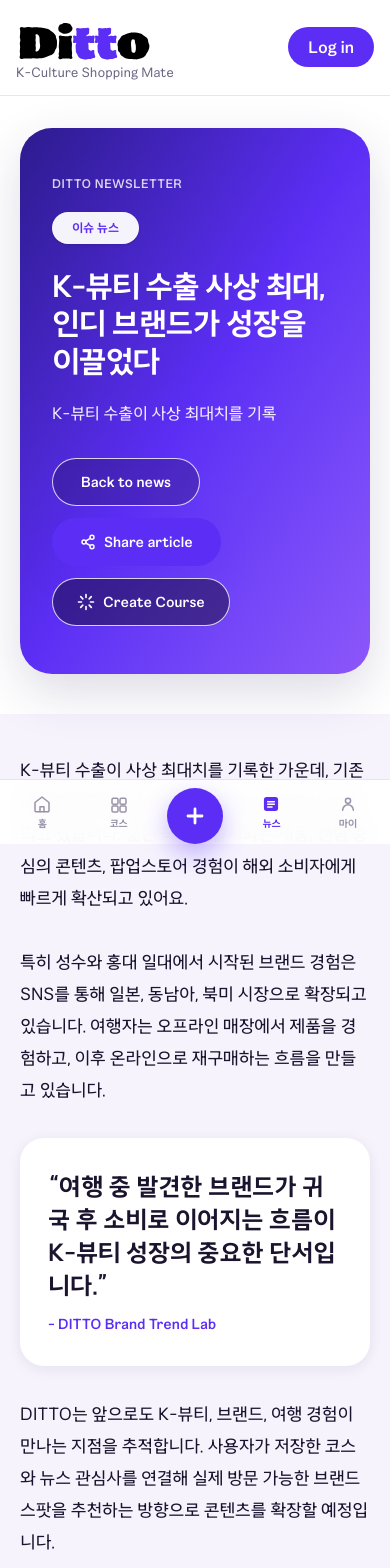
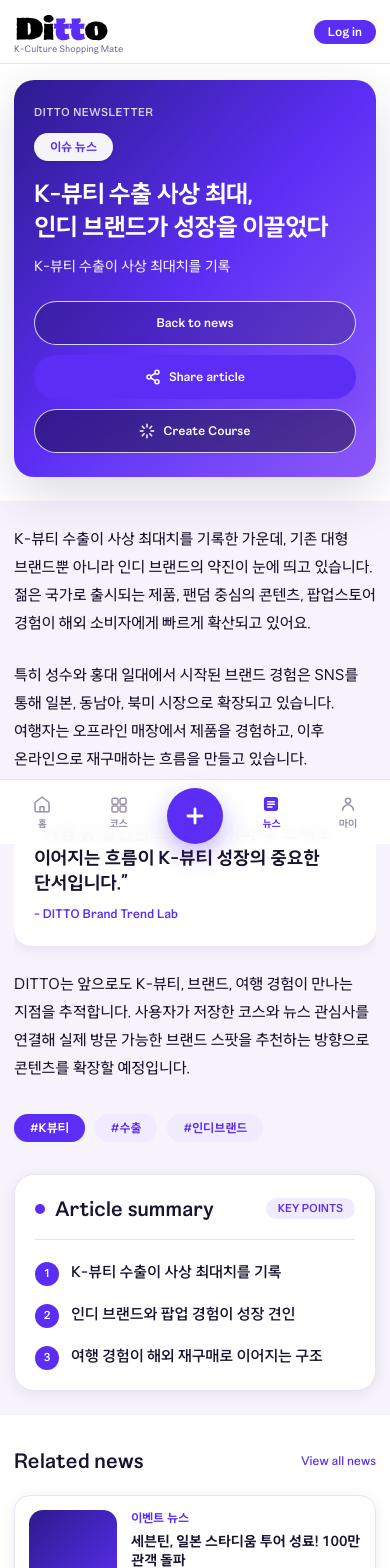
Before and after one commit to HDF-final/Ditto-FrontEnd, a Next.js app: page /news/k-beauty-export-record in a window 390 px wide. Shown: the top 1568 px of the page. Built offline with nearby package versions, Linux system fonts and the light colour scheme; no server answers.

Commit message:
fix: 모바일 헤더, 뉴스 상세 및 마이페이지 반응형 UI 최적화

```diff
--- a/src/app/news/[slug]/page.js
+++ b/src/app/news/[slug]/page.js
@@ -156,9 +156,9 @@ export default async function NewsDetailPage({ params }) {
   return (
     <main className="bg-surface-soft min-h-screen">
       {/* 1. Hero Header */}
-      <section className="bg-white px-5 sm:px-8 pb-10 pt-8 lg:px-52 xl:px-60 2xl:px-72 lg:pb-14">
+      <section className="bg-white px-3.5 sm:px-8 pb-6 sm:pb-10 pt-4 sm:pt-8 lg:px-52 xl:px-60 2xl:px-72 lg:pb-14">
         <div
-          className={`relative mx-auto max-w-7xl min-h-[440px] lg:min-h-[500px] overflow-hidden rounded-[32px] px-8 py-12 text-white shadow-[0_18px_50px_rgba(43,28,89,0.16)] sm:px-12 lg:px-16 lg:py-16 ${
+          className={`relative mx-auto max-w-7xl min-h-[360px] sm:min-h-[440px] lg:min-h-[500px] overflow-hidden rounded-[20px] sm:rounded-[32px] px-5 py-6 sm:px-12 lg:px-16 lg:py-16 text-white shadow-[0_18px_50px_rgba(43,28,89,0.16)] ${
             news.representativeImageUrl ? "" : `bg-linear-to-br ${news.gradient}`
           }`}
         >
@@ -177,22 +177,22 @@ export default async function NewsDetailPage({ params }) {
           ) : null}
 
           <div className="relative z-10 flex max-w-3xl flex-col justify-center">
-            <p className="text-xs font-black uppercase tracking-[0.04em] text-white/80">
+            <p className="text-[11px] sm:text-xs font-black uppercase tracking-[0.04em] text-white/80">
               DITTO NEWSLETTER
             </p>
-            <span className="mt-5 w-fit rounded-full bg-white/95 px-5 py-2 text-xs font-black text-brand shadow-sm">
+            <span className="mt-3 sm:mt-5 w-fit rounded-full bg-white/95 px-4 sm:px-5 py-1.5 sm:py-2 text-xs font-black text-brand shadow-sm">
               {categoryLabel}
             </span>
-            <h1 className="mt-6 whitespace-pre-line text-3xl font-black leading-tight tracking-tight text-white sm:text-4xl lg:text-[46px]">
+            <h1 className="mt-4 sm:mt-6 whitespace-pre-line text-2xl sm:text-4xl lg:text-[46px] font-black leading-snug tracking-tight text-white break-keep">
               {news.title}
             </h1>
-            <p className="mt-5 text-base font-medium leading-relaxed text-white/90">
+            <p className="mt-3 sm:mt-5 text-sm sm:text-base font-medium leading-relaxed text-white/90 break-keep">
               {news.summary}
             </p>
-            <div className="mt-8 flex flex-wrap gap-3">
+            <div className="mt-6 sm:mt-8 flex flex-col sm:flex-row flex-wrap gap-2.5 sm:gap-3 w-full sm:w-auto">
               <Link
                 href="/news"
-                className="inline-flex min-h-12 items-center justify-center rounded-control border border-white/80 bg-black/20 backdrop-blur-xs px-7 text-sm font-black text-white transition hover:bg-white/20"
+                className="inline-flex min-h-11 sm:min-h-12 w-full sm:w-auto items-center justify-center rounded-control border border-white/80 bg-black/20 backdrop-blur-xs px-5 sm:px-7 text-xs sm:text-sm font-black text-white transition hover:bg-white/20"
               >
                 {t("backToFeed")}
               </Link>
@@ -202,11 +202,11 @@ export default async function NewsDetailPage({ params }) {
               />
               <Link
                 href={`/ai-course?prompt=${encodeURIComponent(coursePrompt)}`}
-                className="inline-flex min-h-12 items-center justify-center gap-2 rounded-control border border-white/80 bg-black/40 backdrop-blur-xs px-6 text-sm font-black text-white transition hover:bg-white/25 cursor-pointer shadow-xs group"
+                className="inline-flex min-h-11 sm:min-h-12 w-full sm:w-auto items-center justify-center gap-2 rounded-control border border-white/80 bg-black/40 backdrop-blur-xs px-5 sm:px-6 text-xs sm:text-sm font-black text-white transition hover:bg-white/25 cursor-pointer shadow-xs group"
               >
                 <svg
                   aria-hidden="true"
-                  className="size-4.5 text-brand-light transition-transform group-hover:scale-110"
+                  className="size-4 sm:size-4.5 text-brand-light transition-transform group-hover:scale-110"
                   viewBox="0 0 24 24"
                   fill="none"
                   stroke="currentColor"
@@ -224,11 +224,11 @@ export default async function NewsDetailPage({ params }) {
       </section>
 
       {/* 2. Main Content & Sidebar Grid */}
-      <section className="px-5 sm:px-8 py-10 lg:px-52 xl:px-60 2xl:px-72 lg:py-16">
+      <section className="px-3.5 sm:px-8 py-6 sm:py-10 lg:px-52 xl:px-60 2xl:px-72 lg:py-16">
         <div className="mx-auto max-w-7xl">
-          <div className="grid gap-10 lg:grid-cols-[minmax(0,1fr)_380px] lg:items-start">
+          <div className="grid gap-8 sm:gap-10 lg:grid-cols-[minmax(0,1fr)_380px] lg:items-start">
             {/* Left: Article Body */}
-            <article className="flex flex-col gap-8 text-[17px] font-medium leading-8 text-ink">
+            <article className="flex flex-col gap-6 sm:gap-8 text-[15px] sm:text-[17px] font-medium leading-7 sm:leading-8 text-ink break-keep overflow-hidden">
               {news.representativeImageUrl ? (
                 <div className="w-full">
                   <NewsImageLightbox
@@ -250,12 +250,12 @@ export default async function NewsDetailPage({ params }) {
               ))}
 
               {news.quote ? (
-                <blockquote className="rounded-[24px] bg-white px-7 py-8 shadow-card">
-                  <p className="text-2xl font-black leading-snug text-ink">
+                <blockquote className="rounded-[18px] sm:rounded-[24px] bg-white px-5 py-6 sm:px-7 sm:py-8 shadow-card">
+                  <p className="text-lg sm:text-2xl font-black leading-snug text-ink">
                     “{news.quote}”
                   </p>
                   {news.quoteSource ? (
-                    <cite className="mt-3 block text-sm font-black not-italic text-brand">
+                    <cite className="mt-2.5 sm:mt-3 block text-xs sm:text-sm font-black not-italic text-brand">
                       - {news.quoteSource}
                     </cite>
                   ) : null}
@@ -272,13 +272,13 @@ export default async function NewsDetailPage({ params }) {
               ))}
 
               {tags.length > 0 ? (
-                <div className="flex flex-wrap gap-3 pt-4">
+                <div className="flex flex-wrap gap-2.5 sm:gap-3 pt-2 sm:pt-4">
                   {tags.map((tag, index) => (
                     <Link
                       key={tag}
                       href={`/ai-course?prompt=${encodeURIComponent(`${tag} 관련한 코스 생성해줘`)}`}
                       className={[
-                        "rounded-control px-5 py-2 text-xs font-black transition-all hover:scale-105 active:scale-95 cursor-pointer",
+                        "rounded-control px-4 sm:px-5 py-1.5 sm:py-2 text-xs font-black transition-all hover:scale-105 active:scale-95 cursor-pointer",
                         index === 0
                           ? "bg-brand text-white shadow-sm hover:bg-brand-dark"
                           : "bg-brand-soft text-brand hover:bg-brand-soft/80",
@@ -293,23 +293,23 @@ export default async function NewsDetailPage({ params }) {
             </article>
 
             {/* Right: Key Points Aside (Sticky on Scroll) */}
-            <aside className="lg:sticky lg:top-[116px] h-fit rounded-[28px] border border-line bg-white p-8 shadow-card transition-all">
-              <div className="flex items-center justify-between gap-3 border-b border-line pb-5">
-                <div className="flex items-center gap-3">
-                  <span className="size-3 rounded-full bg-brand" />
-                  <h2 className="text-2xl font-black text-ink">{t("summary")}</h2>
+            <aside className="lg:sticky lg:top-[116px] h-fit rounded-[20px] sm:rounded-[28px] border border-line bg-white p-5 sm:p-8 shadow-card transition-all">
+              <div className="flex items-center justify-between gap-3 border-b border-line pb-4 sm:pb-5">
+                <div className="flex items-center gap-2.5 sm:gap-3">
+                  <span className="size-2.5 sm:size-3 rounded-full bg-brand" />
+                  <h2 className="text-xl sm:text-2xl font-black text-ink">{t("summary")}</h2>
                 </div>
-                <span className="rounded-full bg-brand-soft px-3.5 py-1 text-xs font-black text-brand">
+                <span className="rounded-full bg-brand-soft px-3 sm:px-3.5 py-0.5 sm:py-1 text-[11px] sm:text-xs font-black text-brand">
                   KEY POINTS
                 </span>
               </div>
-              <ol className="mt-6 flex flex-col gap-6">
+              <ol className="mt-5 sm:mt-6 flex flex-col gap-4 sm:gap-6">
                 {summaryPoints.map((point, index) => (
-                  <li key={index} className="flex items-start gap-3.5">
-                    <span className="flex size-7 flex-none items-center justify-center rounded-full bg-brand text-xs font-black text-white mt-0.5">
+                  <li key={index} className="flex items-start gap-3 sm:gap-3.5">
+                    <span className="flex size-6 sm:size-7 flex-none items-center justify-center rounded-full bg-brand text-[11px] sm:text-xs font-black text-white mt-0.5">
                       {index + 1}
                     </span>
-                    <p className="text-[17px] font-bold leading-relaxed text-ink">
+                    <p className="text-[15px] sm:text-[17px] font-bold leading-relaxed text-ink break-keep">
                       {point}
                     </p>
                   </li>
@@ -321,22 +321,22 @@ export default async function NewsDetailPage({ params }) {
       </section>
 
       {/* 3. Related News Section */}
-      <section className="bg-white px-5 sm:px-8 py-12 lg:px-52 xl:px-60 2xl:px-72">
+      <section className="bg-white px-3.5 sm:px-8 py-8 sm:py-12 lg:px-52 xl:px-60 2xl:px-72">
         <div className="mx-auto max-w-7xl">
-          <div className="mb-6 flex items-center justify-between gap-4">
-            <h2 className="text-2xl font-black text-ink">{t("related")}</h2>
-            <Link href="/news" className="text-sm font-bold text-brand hover:underline">
+          <div className="mb-5 sm:mb-6 flex items-center justify-between gap-4">
+            <h2 className="text-xl sm:text-2xl font-black text-ink">{t("related")}</h2>
+            <Link href="/news" className="text-xs sm:text-sm font-bold text-brand hover:underline">
               {t("viewAll")}
             </Link>
           </div>
-          <div className="grid gap-5 md:grid-cols-2 lg:grid-cols-3">
+          <div className="grid gap-4 sm:gap-5 md:grid-cols-2 lg:grid-cols-3">
             {relatedNews.map((item) => (
               <Link
                 key={item.slug}
                 href={`/news/${item.slug}`}
-                className="grid grid-cols-[108px_1fr] gap-5 rounded-[20px] border border-line bg-white p-4 shadow-card transition hover:-translate-y-1 hover:border-line-strong"
+                className="grid grid-cols-[88px_1fr] sm:grid-cols-[108px_1fr] gap-3.5 sm:gap-5 rounded-[16px] sm:rounded-[20px] border border-line bg-white p-3.5 sm:p-4 shadow-card transition hover:-translate-y-1 hover:border-line-strong"
               >
-                <div className="relative min-h-24 overflow-hidden rounded-[18px]">
+                <div className="relative min-h-20 sm:min-h-24 overflow-hidden rounded-[14px] sm:rounded-[18px]">
                   {item.representativeImageUrl ? (
                     <Image
                       src={item.representativeImageUrl}
@@ -355,10 +355,10 @@ export default async function NewsDetailPage({ params }) {
                   <p className="text-xs font-black text-brand">
                     {item.label ?? item.category}
                   </p>
-                  <h3 className="mt-2 line-clamp-2 text-base font-black leading-snug text-ink">
+                  <h3 className="mt-1.5 sm:mt-2 line-clamp-2 text-sm sm:text-base font-black leading-snug text-ink break-keep">
                     {item.title}
                   </h3>
-                  <div className="mt-4 flex items-center gap-3 text-xs font-semibold text-ink-muted">
+                  <div className="mt-3 sm:mt-4 flex items-center gap-3 text-[11px] sm:text-xs font-semibold text-ink-muted">
                     <span>{item.date}</span>
                   </div>
                 </div>
--- a/src/components/ai-course/recommend/result-screen.js
+++ b/src/components/ai-course/recommend/result-screen.js
@@ -104,8 +104,10 @@ export function ResultScreen({ chat, onPlaceClick, seedFromScan = false }) {
     const place = placeCatalog.find((entry) => entry.navigationKey === key);
     if (!place) return;
     seededFromScanRef.current = true;
-    setItems([place]);
-    setCourseTitle(`${place.name}에서 시작하는 코스`);
+    queueMicrotask(() => {
+      setItems([place]);
+      setCourseTitle(`${place.name}에서 시작하는 코스`);
+    });
   }, [
     datasetStatus,
     items.length,
--- a/src/components/layout/bottom-tab-bar.js
+++ b/src/components/layout/bottom-tab-bar.js
@@ -134,7 +134,9 @@ export function BottomTabBar() {
       return undefined;
     }
 
-    setScanOpen(true);
+    queueMicrotask(() => {
+      setScanOpen(true);
+    });
     router.replace(pathname);
     return undefined;
   }, [hydrated, isAuthenticated, pathname, router]);
--- a/src/components/layout/header-auth-nav.js
+++ b/src/components/layout/header-auth-nav.js
@@ -10,7 +10,7 @@ function HeartIcon() {
   return (
     <svg
       aria-hidden="true"
-      className="size-[27px]"
+      className="size-[20px] sm:size-[27px]"
       viewBox="0 0 27 27"
       fill="none"
       stroke="currentColor"
@@ -52,18 +52,18 @@ export function HeaderAuthNav() {
 
   if (isAuth && activeUser) {
     return (
-      <div className="flex items-center gap-6">
+      <div className="flex items-center gap-1.5 sm:gap-6">
         <Link
           href="/community/bookmarks"
           aria-label={t("navigation.likedCourses")}
-          className="text-ink transition hover:text-brand"
+          className="text-ink transition hover:text-brand p-1"
         >
           <HeartIcon />
         </Link>
-        <div className="flex items-center gap-3">
+        <div className="flex items-center gap-1.5 sm:gap-3">
           <Link
             href="/mypage"
-            className="text-sm font-bold text-ink hover:text-brand transition cursor-pointer"
+            className="max-w-[68px] sm:max-w-none truncate text-xs sm:text-sm font-bold text-ink hover:text-brand transition cursor-pointer whitespace-nowrap"
           >
             {t("common.memberGreeting", {
               name: activeUser.nickname || activeUser.name || "디또러버",
@@ -72,7 +72,7 @@ export function HeaderAuthNav() {
           <button
             type="button"
             onClick={handleLogout}
-            className="rounded-full border border-line bg-white px-4 py-2 text-xs font-bold text-ink-muted transition hover:border-brand hover:text-brand cursor-pointer"
+            className="rounded-full border border-line bg-white px-2.5 py-1 text-[11px] sm:px-4 sm:py-2 sm:text-xs font-bold text-ink-muted transition hover:border-brand hover:text-brand cursor-pointer whitespace-nowrap shrink-0"
           >
             {t("common.logout")}
           </button>
@@ -84,7 +84,7 @@ export function HeaderAuthNav() {
   return (
     <Link
       href="/login"
-      className="rounded-full bg-brand px-5 py-3 text-base font-black leading-none text-white transition hover:bg-brand-dark"
+      className="rounded-full bg-brand px-3.5 py-1.5 text-xs sm:px-5 sm:py-3 sm:text-base font-black leading-none text-white transition hover:bg-brand-dark whitespace-nowrap"
     >
       {t("common.login")}
     </Link>
--- a/src/components/layout/site-header.js
+++ b/src/components/layout/site-header.js
@@ -12,8 +12,8 @@ export function SiteHeader() {
 
   return (
     <header className="sticky top-0 z-50 border-b border-line bg-white">
-      <div className="flex lg:grid lg:grid-cols-[1fr_auto_1fr] min-h-[94px] items-center justify-between gap-4 px-4 py-4 sm:px-8 lg:px-10 xl:px-14 2xl:px-20">
-        <div className="flex items-center justify-start">
+      <div className="flex lg:grid lg:grid-cols-[1fr_auto_1fr] min-h-[62px] sm:min-h-[94px] items-center justify-between gap-2 px-3.5 py-2.5 sm:gap-4 sm:px-8 sm:py-4 lg:px-10 xl:px-14 2xl:px-20">
+        <div className="flex items-center justify-start shrink-0">
           <Link href="/" className="block shrink-0" aria-label={t("dittoHome")}>
             <div className="flex flex-col">
               <Image
@@ -22,20 +22,20 @@ export function SiteHeader() {
                 width={137}
                 height={43}
                 priority
-                style={{ width: "137px", height: "auto" }}
+                className="w-[96px] sm:w-[137px] h-auto"
               />
-              <span className="mt-1 whitespace-nowrap text-[13px] font-medium leading-none text-ink-muted">
+              <span className="mt-0.5 sm:mt-1 whitespace-nowrap text-[9px] sm:text-[13px] font-medium leading-none text-ink-muted">
                 K-Culture Shopping Mate
               </span>
             </div>
           </Link>
         </div>
 
-        <div className="flex items-center justify-center">
+        <div className="hidden lg:flex items-center justify-center">
           <HeaderNavLinks />
         </div>
 
-        <div className="flex items-center justify-end gap-3 text-ink sm:gap-5">
+        <div className="flex items-center justify-end gap-1.5 text-ink sm:gap-5 shrink-0">
           <HeaderAuthNav />
         </div>
       </div>
--- a/src/components/mypage/mypage-view.js
+++ b/src/components/mypage/mypage-view.js
@@ -634,7 +634,7 @@ export function MypageView() {
         onEditClick={() => setIsEditModalOpen(true)}
         onLogoutClick={handleLogout}
       />
-      <section className="px-5 py-6 lg:px-52 lg:py-[60px] xl:px-60 2xl:px-72">
+      <section className="px-4 py-5 sm:px-8 sm:py-6 lg:px-52 lg:py-[60px] xl:px-60 2xl:px-72">
         <div className="mb-5 flex gap-4 overflow-x-auto border-b border-line [-ms-overflow-style:none] [scrollbar-width:none] lg:mb-[40px] lg:gap-[22px] lg:overflow-visible [&::-webkit-scrollbar]:hidden">
           {mypageTabs.map((tab) => {
             return (
@@ -668,7 +668,7 @@ export function MypageView() {
         <div className="max-w-[1020px] mx-auto">
           {paginatedCourses.length > 0 ? (
             <>
-              <div className="grid grid-cols-2 gap-3 lg:grid-cols-3 lg:gap-5">
+              <div className="grid grid-cols-1 sm:grid-cols-2 gap-4 lg:grid-cols-3 lg:gap-5">
                 {paginatedCourses.map((course) =>
                   activeTab === "내 코스" ? (
                     <MyCoursePrivateCard
--- a/src/components/navigation/indoor-map.js
+++ b/src/components/navigation/indoor-map.js
@@ -1784,7 +1784,9 @@ export function IndoorMap({
     // 코스가 있으면 경로 스택을 유지하고 내 위치 핀만 얹습니다.
     // OCR 전용(전체층) 화면은 층을 바꾸지 않습니다.
     if (route || isScanView) return;
-    setSelectedView(userLocationFloorId);
+    queueMicrotask(() => {
+      setSelectedView(userLocationFloorId);
+    });
   }, [isScanView, route, userLocation?.navigationKey, userLocationFloorId]);
 
   const viewMode = FLOOR_ORDER.includes(selectedView) ? "floor" : selectedView;
--- a/src/components/news/news-image-lightbox.js
+++ b/src/components/news/news-image-lightbox.js
@@ -69,7 +69,7 @@ export function NewsImageLightbox({
 
       {/* 2. Card mode (in Article Body) */}
       {mode === "card" && (
-        <figure className="my-2 w-full max-w-2xl mx-auto">
+        <figure className="my-2 w-full max-w-2xl mx-auto overflow-hidden">
           <div
             role="button"
             tabIndex={0}
@@ -80,7 +80,7 @@ export function NewsImageLightbox({
                 setIsOpen(true);
               }
             }}
-            className="relative block w-full aspect-[16/9] min-h-[220px] sm:min-h-[260px] lg:min-h-[300px] max-h-[340px] cursor-zoom-in overflow-hidden rounded-[20px] border border-line bg-surface-soft shadow-sm transition-all hover:shadow-md group"
+            className="relative block w-full aspect-[16/9] min-h-[190px] sm:min-h-[260px] lg:min-h-[300px] max-h-[340px] cursor-zoom-in overflow-hidden rounded-[16px] sm:rounded-[20px] border border-line bg-surface-soft shadow-sm transition-all hover:shadow-md group"
           >
             <Image
               src={src}
@@ -111,7 +111,7 @@ export function NewsImageLightbox({
             </div>
           </div>
           {caption && (
-            <figcaption className="mt-2 text-center text-xs text-muted font-medium">
+            <figcaption className="mt-2 text-center text-xs text-ink-muted font-medium break-keep px-1">
               ▲ {caption}
             </figcaption>
           )}
--- a/src/components/news/news-share-button.js
+++ b/src/components/news/news-share-button.js
@@ -32,11 +32,11 @@ export function NewsShareButton() {
   };
 
   return (
-    <div className="relative inline-flex items-center">
+    <div className="relative inline-flex items-center w-full sm:w-auto">
       <button
         type="button"
         onClick={handleShare}
-        className={`inline-flex min-h-12 items-center justify-center gap-2 rounded-control px-7 text-sm font-black transition cursor-pointer ${
+        className={`inline-flex min-h-11 sm:min-h-12 w-full sm:w-auto items-center justify-center gap-2 rounded-control px-5 sm:px-7 text-xs sm:text-sm font-black transition cursor-pointer ${
           copied
             ? "bg-brand-dark text-white shadow-lg scale-105"
             : "bg-brand text-white shadow-control hover:bg-brand-dark"
```
Also changed, not shown: src/components/mypage/my-course-private-card.js (+10 -10 lines), src/components/mypage/mypage-profile.js (+20 -20 lines), 1 other file (tests, documents, lock files or other folders).
